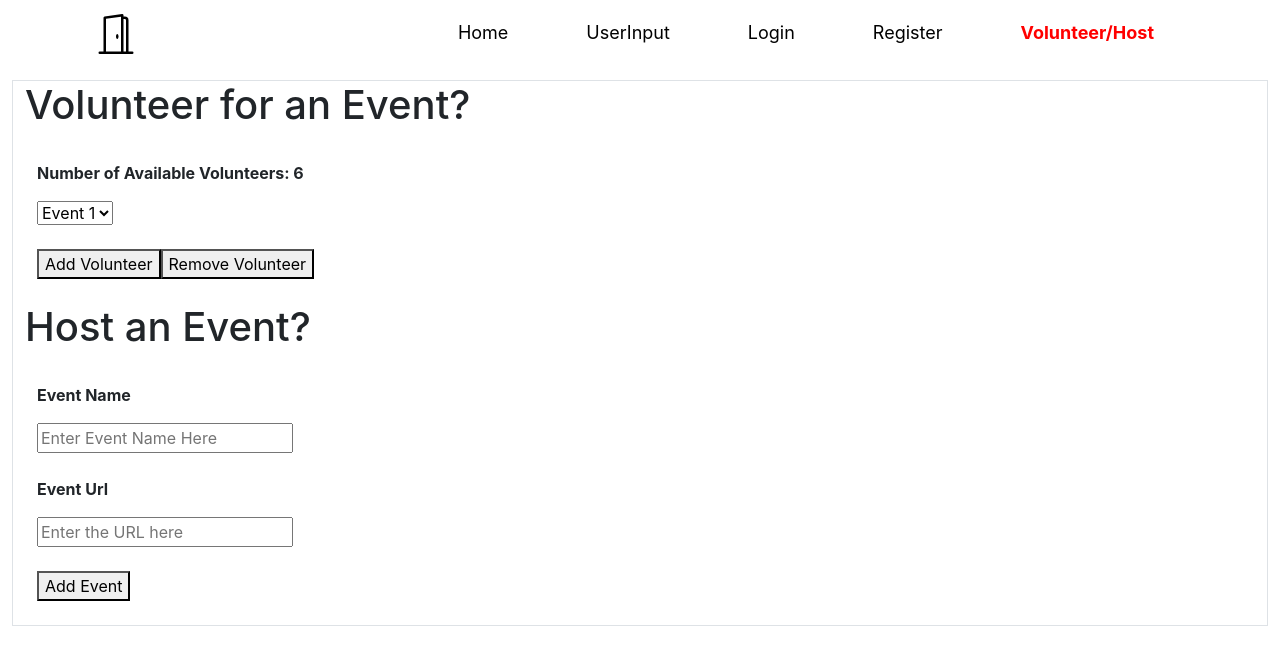
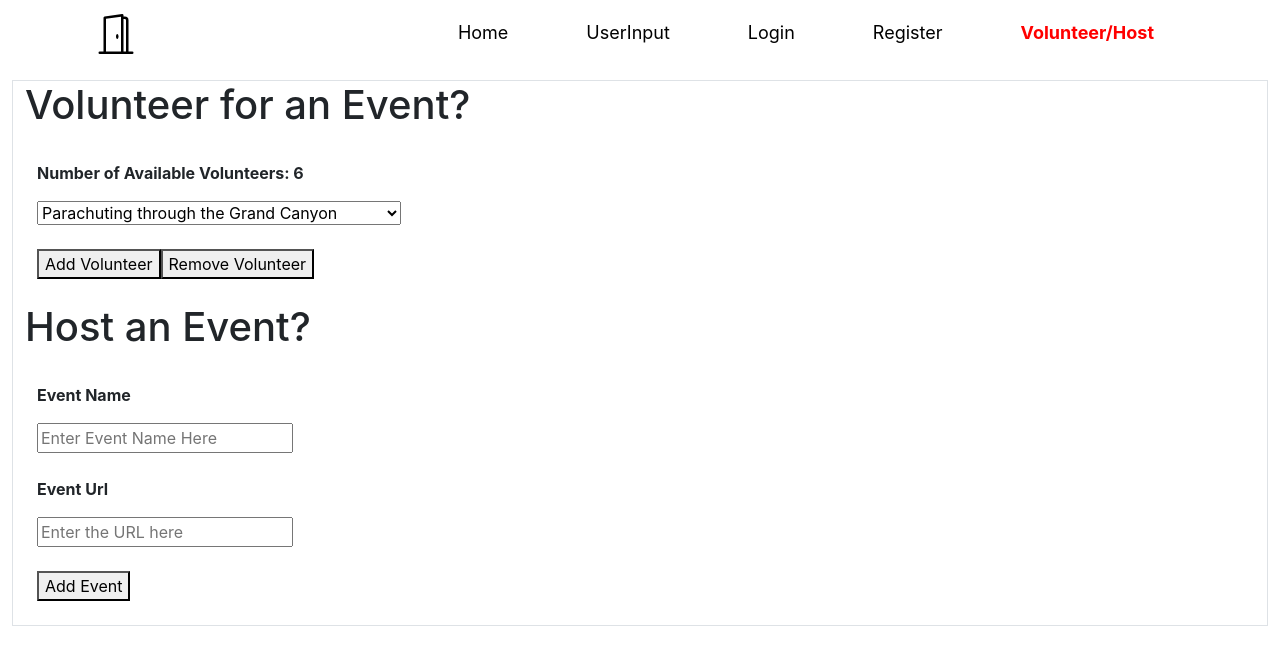
Before and after one commit to ObiBaratt/h4h, a React (Create React App) app: page /volunteer in a window 1280 px wide. Shown: the top 664 px of the page. Built offline with nearby package versions, Linux system fonts and the light colour scheme.

Commit message:
Added Volunteer

```diff
--- a/src/Components/Volunteer/Volunteer.js
+++ b/src/Components/Volunteer/Volunteer.js
@@ -14,9 +14,13 @@ const Volunteer = () => {
                         </label>
                         <br></br>
                           <select name = "dropdown">
-                          <option value = "Event1" selected>Event 1</option>
-                           <option value = "Event2">Event2</option>
+                          <option value = "Event1" selected> Parachuting through the Grand Canyon</option>
+                           <option value = "Event2">Cycling through Central Parkn</option>
+                           <option value = "Event1" >Wuthering Heights by Emily Bronte; Ch 17-34</option>
+                           <option value = "Event2">Sampling of Wines From Around the World</option>
+                           <option value = "Event2">Virtual Watch Party - House of the Dragon</option>
                           </select>
+
                           <br></br> <br></br>
                         <button type="submit">Add Volunteer</button>
                         <button type="submit">Remove Volunteer</button>
```
